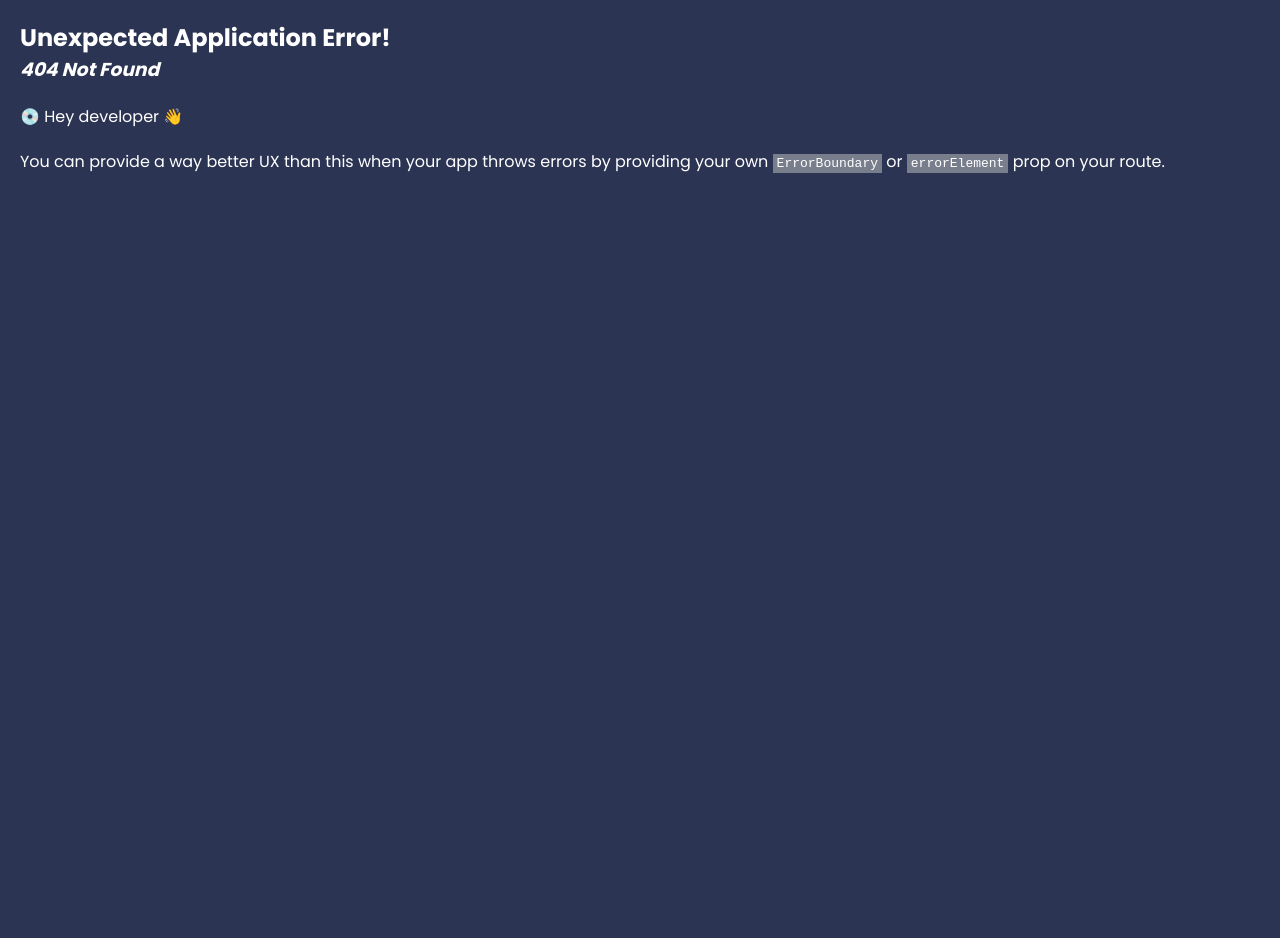
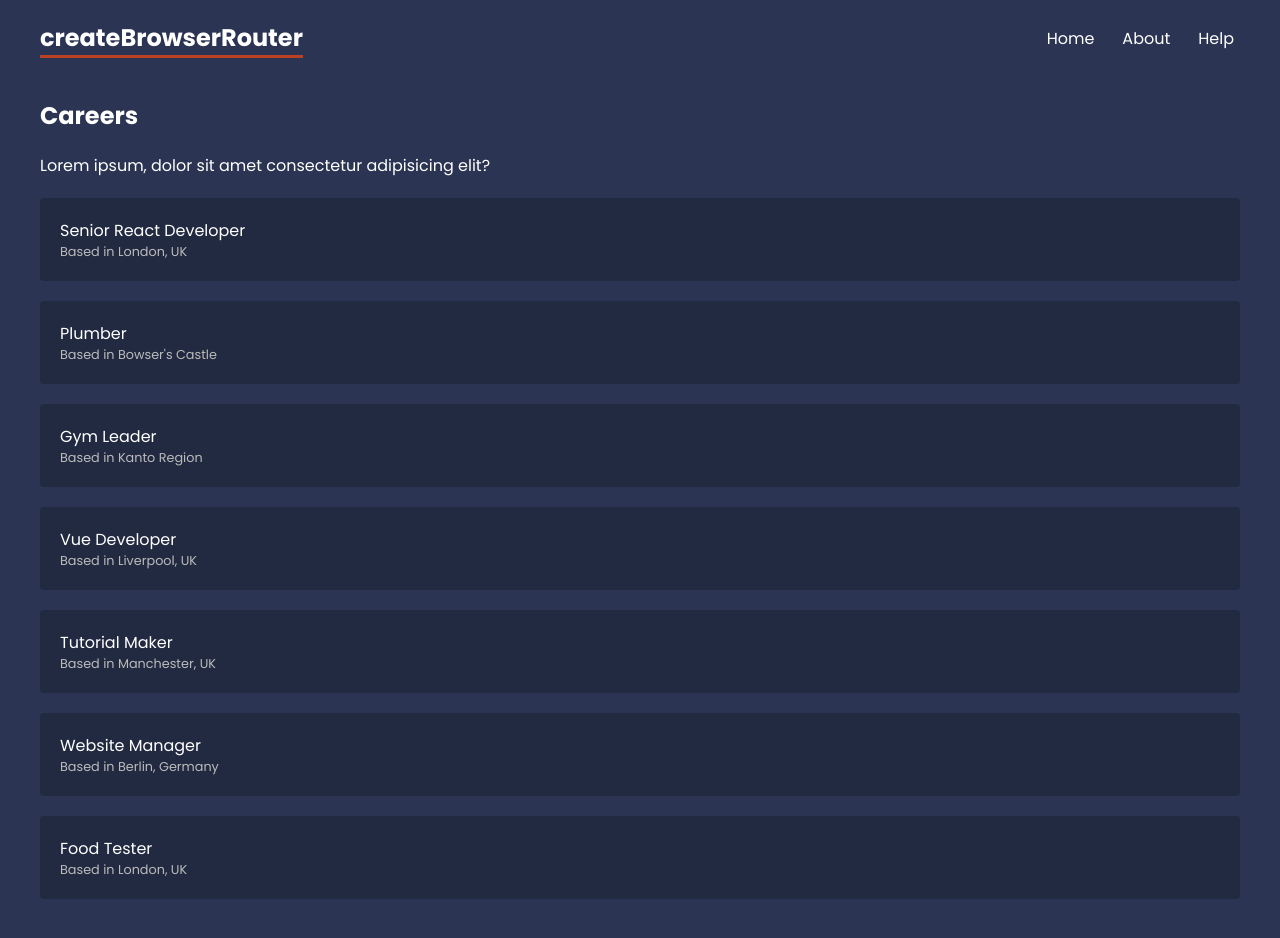
Before and after one commit to LdeAlejandro/React-routers, a React (Create React App) app in the folder new-router-nov2024/: page /careers in a window 1280 px wide. Before the commit this address had no page. Shown: the top 938 px of the page. Before the commit the page ends 800 px from the top, so only its background shows below. Built offline with nearby package versions, Linux system fonts and the light colour scheme; data requests are answered from the project's data file.

Commit message:
React router loader example, careers

```diff
--- /dev/null
+++ b/new-router-nov2024/data/db.json
@@ -0,0 +1,46 @@
+{
+    "careers": [
+      {
+        "id": 1,
+        "title": "Senior React Developer",
+        "salary": 50000,
+        "location": "London, UK"
+      },
+      {
+        "id": 2,
+        "title": "Plumber",
+        "salary": 40000,
+        "location": "Bowser's Castle"
+      },
+      {
+        "id": 3,
+        "title": "Gym Leader",
+        "salary": 75000,
+        "location": "Kanto Region"
+      },
+      {
+        "id": 4,
+        "title": "Vue Developer",
+        "salary": 40000,
+        "location": "Liverpool, UK"
+      },
+      {
+        "id": 5,
+        "title": "Tutorial Maker",
+        "salary": 35000,
+        "location": "Manchester, UK"
+      },
+      {
+        "id": 6,
+        "title": "Website Manager",
+        "salary": 50000,
+        "location": "Berlin, Germany"
+      },
+      {
+        "id": 7,
+        "title": "Food Tester",
+        "salary": 30000,
+        "location": "London, UK"
+      }
+    ]
+  }
--- a/new-router-nov2024/src/App.js
+++ b/new-router-nov2024/src/App.js
@@ -10,10 +10,15 @@
 import About from "./pages/About";
 import Contact from "./pages/help/Contact";
 import Faq from "./pages/help/Faq";
+import NotFound from "./pages/NotFound";
+
+//page and loader
+import Careers, { careersLoader } from "./pages/careers/Careers";
 
 // layouts
 import RootLayout from "./layouts/RootLayout";
 import HelpLayout from "./layouts/HelpLayout";
+import CareersLayout from "./layouts/CareersLayout";
 
 
 const router = createBrowserRouter(
@@ -25,7 +30,23 @@
         <Route path="faq" element={<Faq />} />
         <Route path="contact" element={<Contact />} />
       </Route>
+
+        {/* //Loader Example  fetch data in Careers.js*/}
+        <Route path="careers" element={<CareersLayout />}>
+        <Route
+          index
+          element={<Careers />}
+          loader={careersLoader}
+          //Loader inside Careers.js
+
+        />
+      </Route>
+
+        {/* //404 not found route */}
+      <Route path="*" element={<NotFound />} />
     </Route>
+
+
   )
 );
 
--- a/new-router-nov2024/src/index.css
+++ b/new-router-nov2024/src/index.css
@@ -101,9 +101,49 @@
 }
 
 /* careers list */
-
+.careers > a {
+  display: block;
+  background: rgba(0,0,0,0.2);
+  padding: 20px;
+  border-radius: 4px;
+  margin: 20px 0;
+  text-decoration: none;
+}
+.careers > a:hover p {
+  color: var(--primary);
+}
+.careers p {
+  margin: 0;
+}
+.careers > a p:last-child {
+ font-size: 0.8em;
+ color: #bbb;
+}
 
 /* careers details */
-
+.career-details {
+  background: rgba(0,0,0,0.2);
+  padding: 20px;
+  border-radius: 4px;
+  margin: 20px 0;
+}
 
 /* breadcrumbs */
+.breadcrumbs {
+  max-width: 1200px;
+  margin: 20px auto;
+}
+.breadcrumbs > *{
+  display: inline-block;
+  margin-right: 10px;
+}
+.breadcrumbs .crumb:after {
+  content: '>';
+  margin-left: 10px;
+}
+.breadcrumbs .crumb:last-child:after {
+  display: none;
+}
+.breadcrumbs .crumb a {
+  color: #ddd;
+}
--- /dev/null
+++ b/new-router-nov2024/src/layouts/CareersLayout.js
@@ -0,0 +1,12 @@
+import { Outlet } from "react-router-dom"
+
+export default function CareersLayout() {
+  return (
+    <div className="careers-layout">
+      <h2>Careers</h2>
+      <p>Lorem ipsum, dolor sit amet consectetur adipisicing elit?</p>
+
+      <Outlet />
+    </div>
+  )
+}
--- /dev/null
+++ b/new-router-nov2024/src/pages/NotFound.js
@@ -0,0 +1,12 @@
+import { NavLink } from "react-router-dom"
+
+export default function NotFound() {
+  return (
+    <div>
+      <h2>Page not found!</h2>
+      <p>Lorem ipsum dolor sit amet consectetur adipisicing elit. Mollitia alias cupiditate ad nostrum doloribus iste tempora quisquam excepturi repellat, fugit cumque dolore magni possimus inventore neque provident! Sunt, quo eos?</p>
+
+      <p>Go to the <NavLink to="/">Homepage</NavLink>.</p>
+    </div>
+  )
+}
--- /dev/null
+++ b/new-router-nov2024/src/pages/careers/Careers.js
@@ -0,0 +1,25 @@
+import { Link, useLoaderData } from "react-router-dom"
+
+export default function Careers() {
+
+    //resolve fetch of loader and get rest
+  const careers = useLoaderData()
+
+  return (
+    <div className="careers">
+      {careers.map(career => (
+        <Link to='/' key={career.id}>
+          <p>{career.title}</p>
+          <p>Based in {career.location}</p>
+        </Link>
+      ))}
+    </div>
+  )
+}
+
+// data fetch loader
+export const careersLoader = async () => {
+  const res = await fetch('http://localhost:4000/careers')
+
+  return res.json()
+}
```
Also changed, not shown: 1 other file (tests, documents, lock files or other folders).
